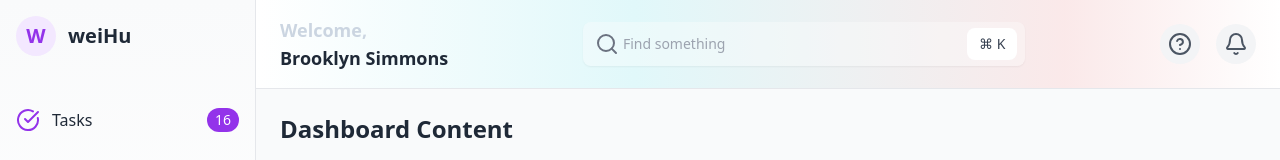
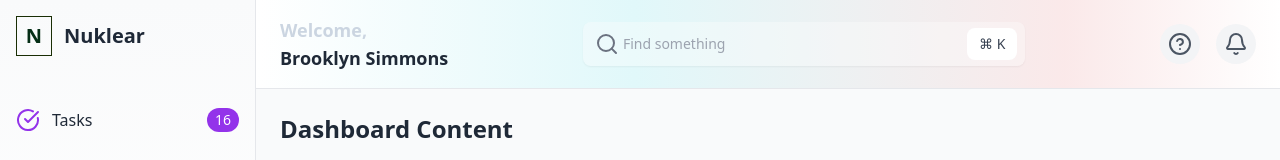
Before and after one commit to SylvHardDev/odooKiller, a React (Vite) app: page / in a window 1280 px wide. Shown: the top 160 px of the page. Built offline with nearby package versions, Linux system fonts and the light colour scheme.

Commit message:
fix logo entreprise

```diff
--- a/src/components/Sidebar/Sidebar.tsx
+++ b/src/components/Sidebar/Sidebar.tsx
@@ -1,14 +1,15 @@
+import "./Sidebar.css"
 import { CheckCircle, Grid, Calendar, FileText, Box, BarChart, Users, User, Settings, HelpCircle } from "lucide-react";
 
 const Sidebar = () => {
   return (
-    <div className="bg-gradient-to-b from-gray-50 via-white to-gray-100 w-64 h-screen flex flex-col justify-between p-4 border-r">
+    <div className="sidebar bg-gradient-to-b from-gray-50 via-white to-gray-100 w-64 h-screen flex flex-col justify-between p-4 border-r">
       {/* Header */}
       <div className="flex items-center mb-6">
-        <div className="flex items-center justify-center bg-purple-100 rounded-full h-10 w-10">
-          <span className="text-purple-600 font-bold text-xl">W</span>
+        <div className="flex items-center justify-center border border-lime-950 h-10 w-9">
+          <span className="text-green-950 font-bold text-xl">N</span>
         </div>
-        <h1 className="text-xl font-bold text-gray-800 ml-3">weiHu</h1>
+        <h1 className="text-xl font-bold text-gray-800 ml-3">Nuklear</h1>
       </div>
 
       {/* Main Navigation */}
```
